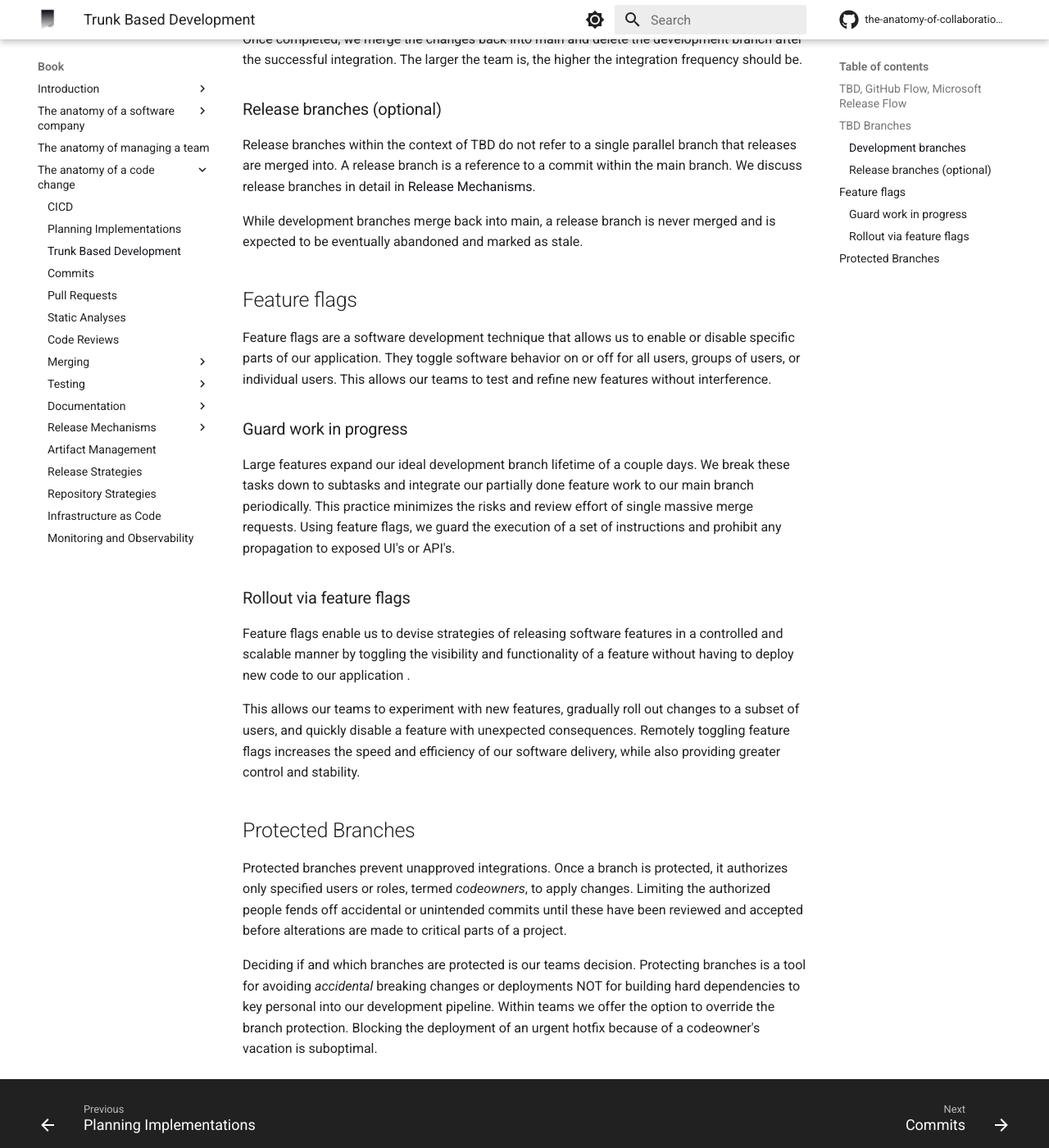
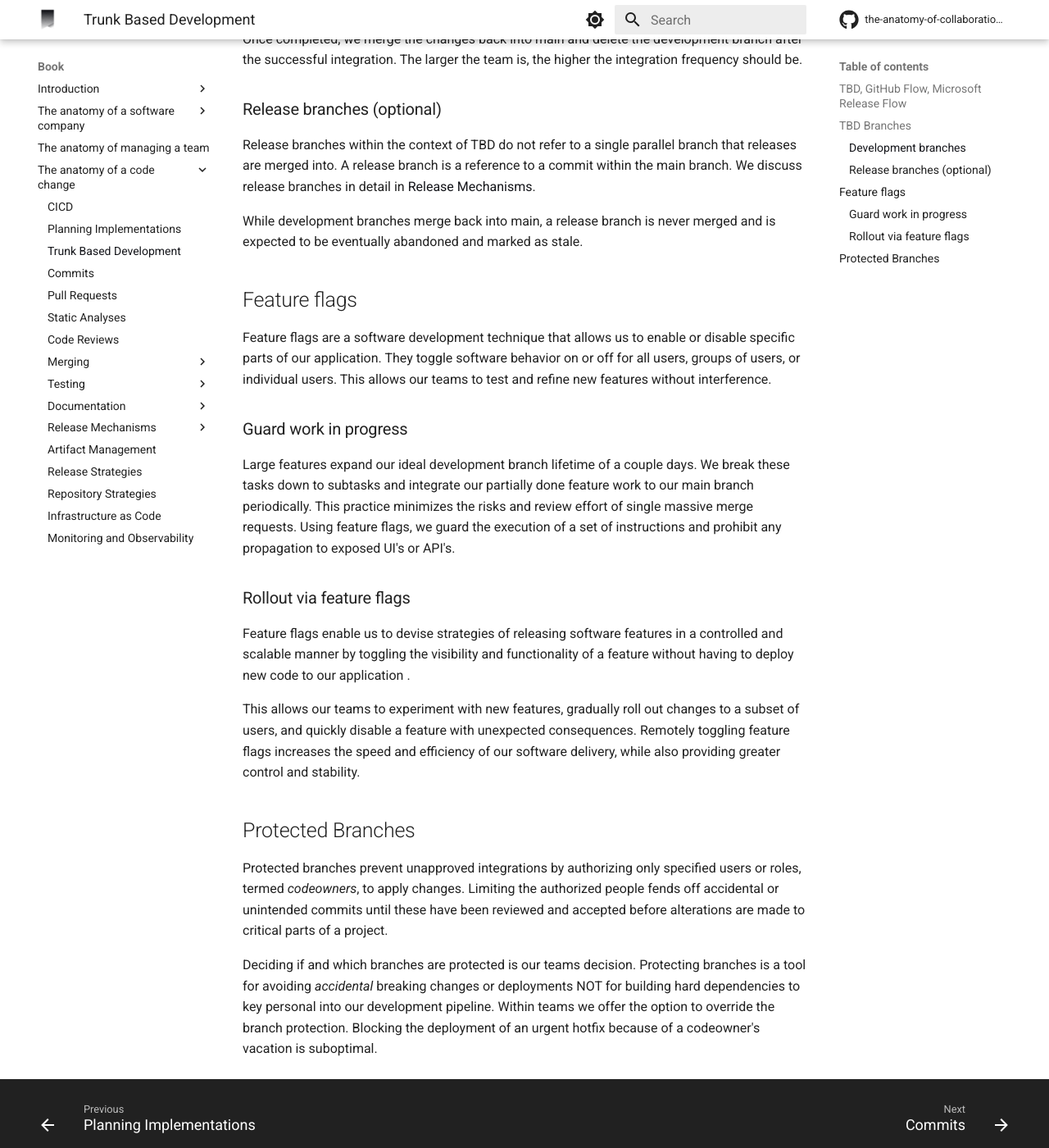
Before and after one commit to engineering-collaboration/book, an MkDocs documentation site: the page built from docs/book/anatomy-of-a-code-change/tbd.md, in a window 1280 px wide and 1400 px high, scrolled down 1249 px. Shown: the whole window at 82% size. Built offline with MkDocs 1.6.1 and Material for MkDocs 9.7.7, drawn with Linux system fonts in a browser that asks for light colours; comment, search, counter and statistics services are not loaded.

Commit message:
Fix vale errors and warnings

```diff
--- a/docs/book/anatomy-of-a-code-change/tbd.md
+++ b/docs/book/anatomy-of-a-code-change/tbd.md
@@ -31,7 +31,7 @@ Once completed, we merge the changes back into main and delete the development b
 
 Release branches within the context of TBD do not refer to a single parallel branch that releases are merged into. A release branch is a reference to a commit within the main branch. We discuss release branches in detail in [Release Mechanisms]().
 
-While development branches merge back into main, a release branch is never merged and is expected to be eventually abandoned and marked as stale.
+While development branches merge back into main, a release branch is never merged and is expected to be <!-- vale write-good.Weasel = NO -->eventually<!-- vale write-good.Weasel = YES --> abandoned and marked as stale.
 
 ## Feature flags
 
@@ -41,7 +41,9 @@ Feature flags are a software development technique that allows us to enable or d
 
 Large features expand our ideal development branch lifetime of a couple days. We break these tasks down to subtasks and integrate our partially done feature work to our main branch periodically. This practice minimizes the risks and review effort of single massive merge requests. Using feature flags, we guard the execution of a set of instructions and prohibit any propagation to exposed UI's or API's.
 
+<!-- vale Vale.Terms = NO -->
 ### Rollout via feature flags
+<!-- vale Vale.Terms = YES -->
 
 Feature flags enable us to devise strategies of releasing software features in a controlled and scalable manner by toggling the visibility and functionality of a feature without having to deploy new code to our application .
 
@@ -49,6 +51,6 @@ This allows our teams to experiment with new features, gradually roll out change
 
 ## Protected Branches
 
-Protected branches prevent unapproved integrations. Once a branch is protected, it authorizes only specified users or roles, termed *codeowners*, to apply changes. Limiting the authorized people fends off accidental or unintended commits until these have been reviewed and accepted before alterations are made to critical parts of a project.
+Protected branches prevent unapproved integrations by authorizing <!-- vale write-good.Weasel = NO -->only<!-- vale write-good.Weasel = YES --> specified users or roles, termed *codeowners*, to apply changes. Limiting the authorized people fends off accidental or unintended commits until these have been reviewed and accepted before alterations are made to critical parts of a project.
 
 Deciding if and which branches are protected is our teams decision. Protecting branches is a tool for avoiding *accidental* breaking changes or deployments NOT for building hard dependencies to key personal into our development pipeline. Within teams we offer the option to override the branch protection. Blocking the deployment of an urgent hotfix because of a codeowner's vacation is suboptimal.
```
Also changed, not shown: 1 other file.
